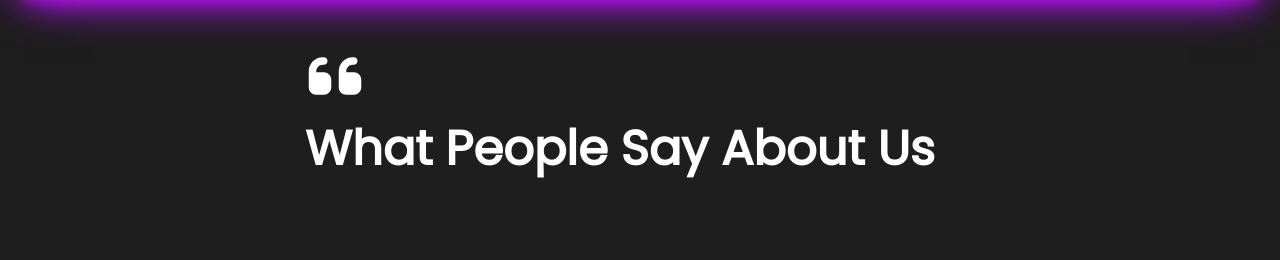
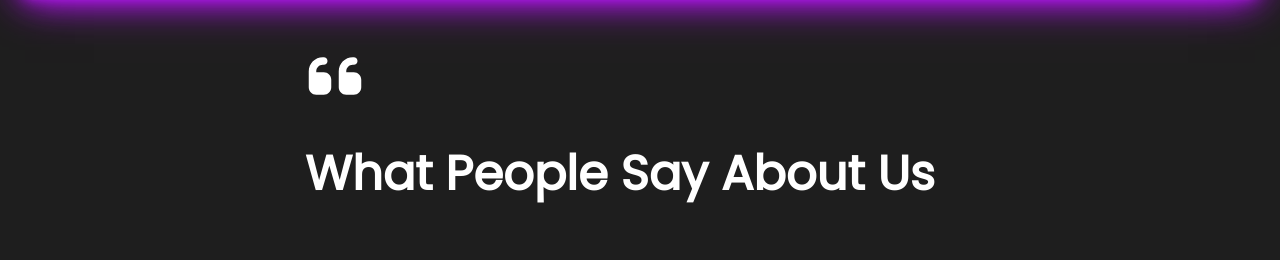
Before and after one commit to Sodiumchloridy/superhero-gadget, a Next.js app: page / in a window 1280 px wide. Shown: the part 1256-1516 px from the top of the page. Built offline with nearby package versions, Linux system fonts and the light colour scheme.

Commit message:
updated files

```diff
--- a/components/Reviews/Reviews.css
+++ b/components/Reviews/Reviews.css
@@ -10,7 +10,7 @@
 
 .reviews h2 {
     font-size: 3rem;
-    margin: 50px 50px 50px 10px;
+    margin: 75px 50px 50px 10px;
 }
 
 .reviews .grid-container {
```
